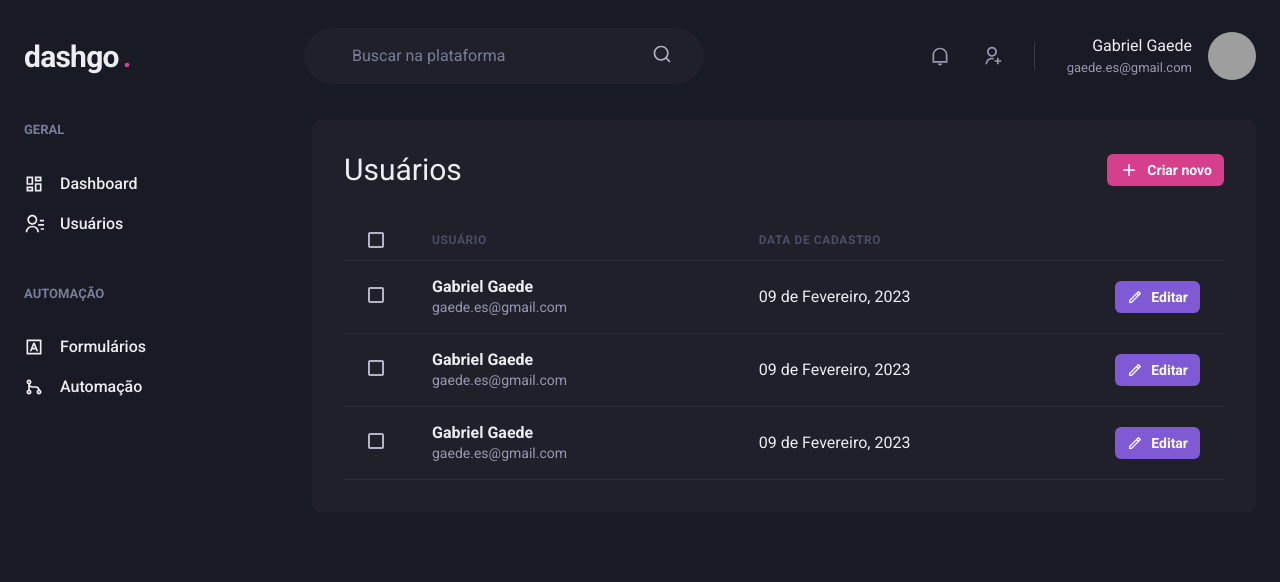
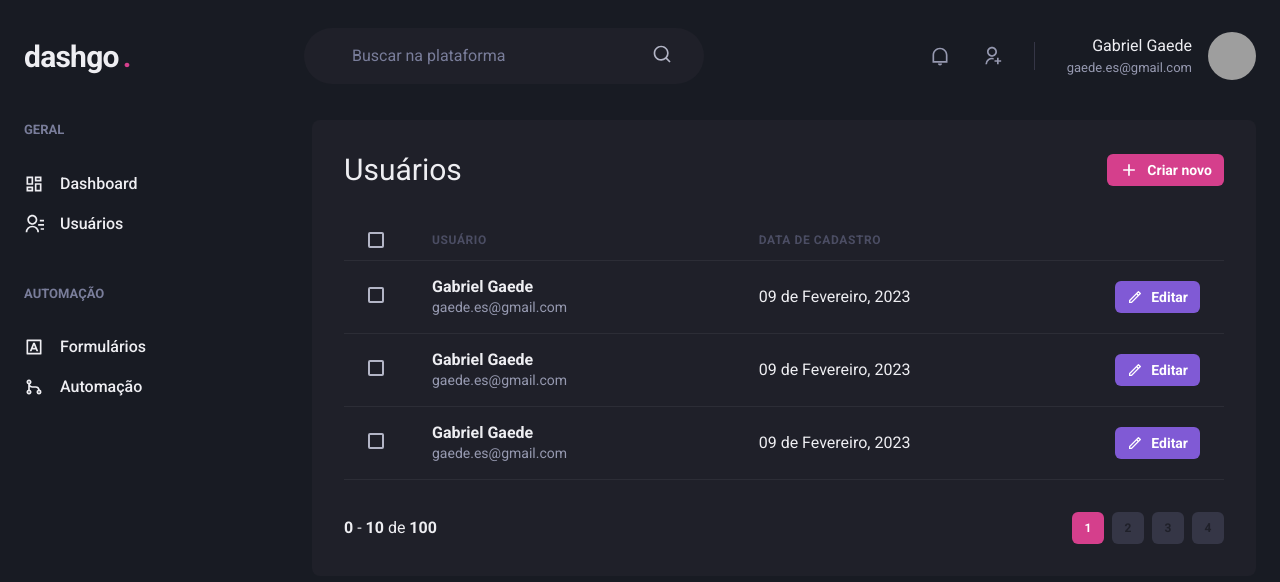
Before and after one commit to gabrielgaede/dashgo, a Next.js app: page /users in a window 1280 px wide. Shown: the top 582 px of the page. Built offline with nearby package versions, Linux system fonts and the light colour scheme; grey boxes are pictures that could not be loaded.

Commit message:
Pagination

```diff
--- /dev/null
+++ b/src/components/Pagination.tsx
@@ -0,0 +1,65 @@
+import { Box, Button, Stack } from "@chakra-ui/react";
+
+export function Pagination() {
+    return (
+        <Stack
+            direction="row"
+            marginTop="8"
+            justify="space-between"
+            align="center"
+            spacing="6"
+        >
+            <Box>
+                <strong>0</strong> - <strong>10</strong> de <strong>100</strong>
+            </Box>
+            <Stack direction="row" spacing="2">
+                <Button
+                    size="sm"
+                    fontSize="xs"
+                    width="4"
+                    colorScheme="pink"
+                    disabled
+                    _disabled={{
+                        backgroundColor: "pink.500",
+                        cursor: "default",
+                    }}
+                >
+                    1
+                </Button>
+                <Button
+                    size="sm"
+                    fontSize="xs"
+                    width="4"
+                    backgroundColor="gray.700"
+                    _hover={{
+                        backgroundColor: "gray.500"
+                    }}
+                >
+                    2
+                </Button>
+                <Button
+                    size="sm"
+                    fontSize="xs"
+                    width="4"
+                    backgroundColor="gray.700"
+                    _hover={{
+                        backgroundColor: "gray.500"
+                    }}
+                >
+                    3
+                </Button>
+                <Button
+                    size="sm"
+                    fontSize="xs"
+                    width="4"
+                    backgroundColor="gray.700"
+                    _hover={{
+                        backgroundColor: "gray.500"
+                    }}
+                >
+                    4
+                </Button>
+            </Stack>
+        </Stack>
+    );
+}
--- a/src/pages/users/index.tsx
+++ b/src/pages/users/index.tsx
@@ -2,6 +2,7 @@ import { Box, Button, Checkbox, Flex, Heading, Icon, Table, Tbody, Td, Th, Thead
 import { Header } from "@/components/Headers";
 import { Sidebar } from "@/components/Sidebar";
 import { RiAddLine, RiPencilLine } from "react-icons/ri";
+import { Pagination } from "@/components/Pagination";
 
 export default function UserList() {
     return (
@@ -108,6 +109,7 @@ export default function UserList() {
                             </Tr>
                         </Tbody>
                     </Table>
+                    <Pagination />
                 </Box>
             </Flex>
         </Box>
```
